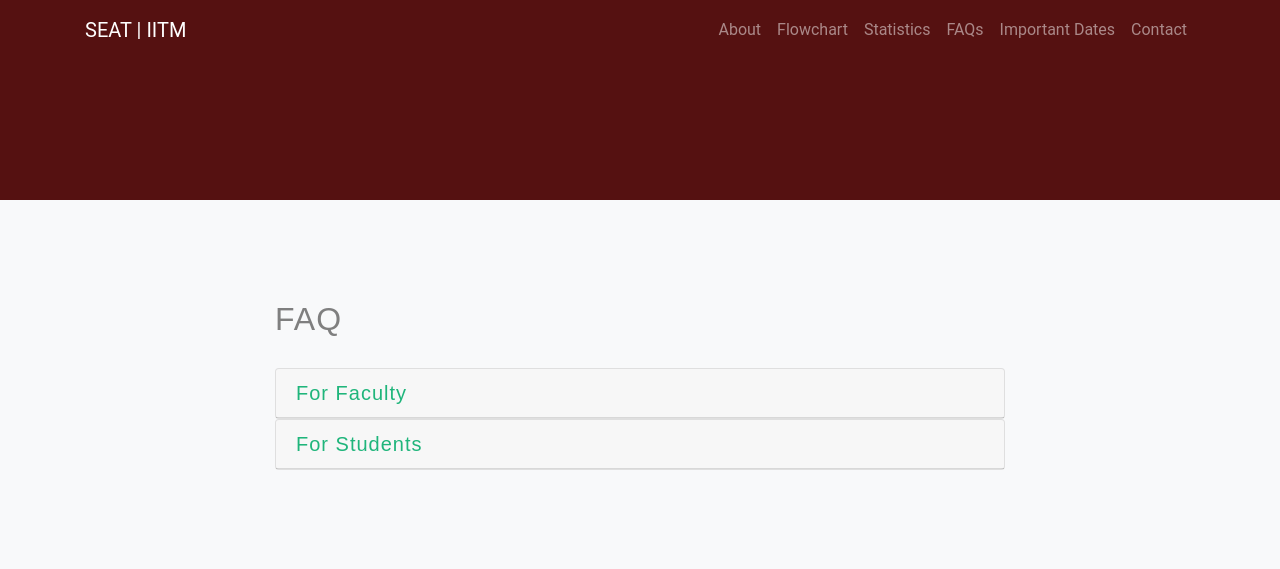
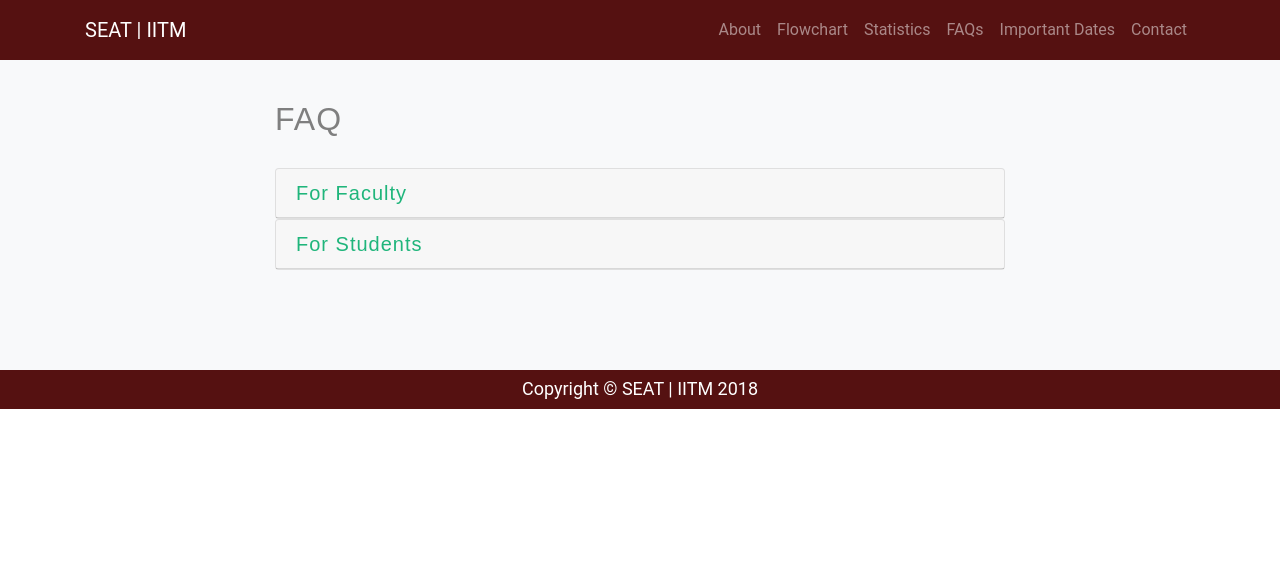
Before and after one commit to harimaruthachalam/SEAT_Core, a PHP site: page /faq.html in a window 1280 px wide. Shown: the top 569 px of the page. Run offline with PHP 8.4, Linux system fonts and the light colour scheme.

Commit message:
CSS update

```diff
--- a/css/scrolling-nav.css
+++ b/css/scrolling-nav.css
@@ -14,11 +14,13 @@
 
 section {
   padding: 100px 0;
+
 }
 
 .bg-primary {
-  height:200px;
+  height:0px;
 }
 
 .table td, .table th{
   color:black
+}
```
